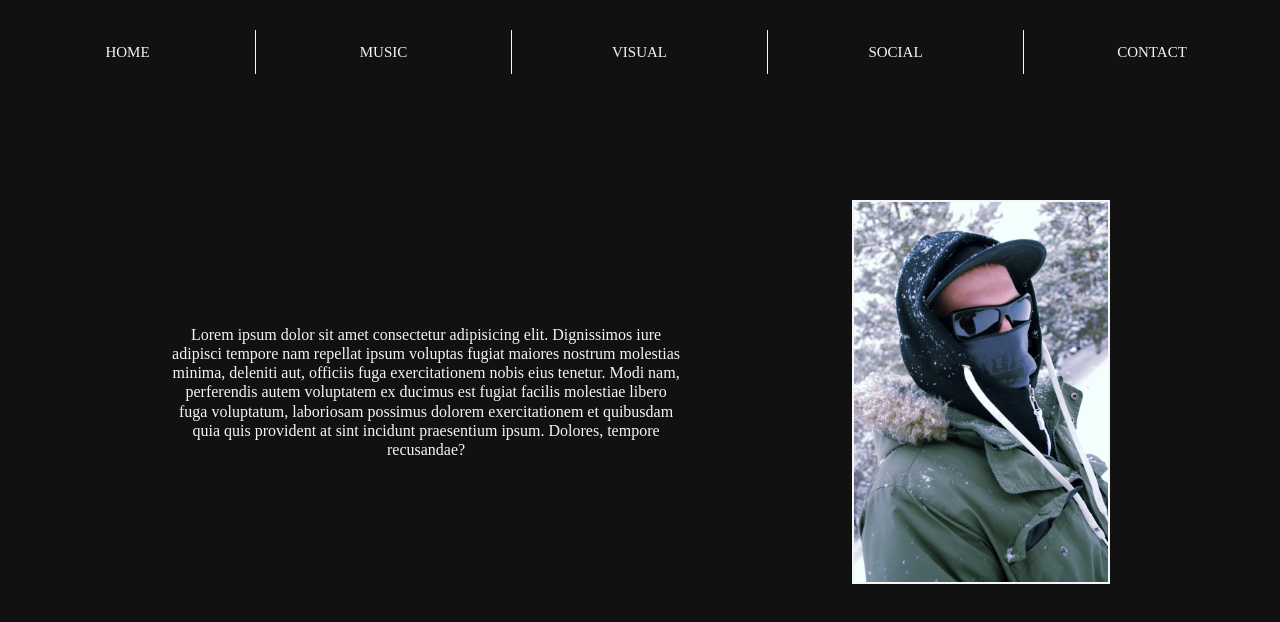
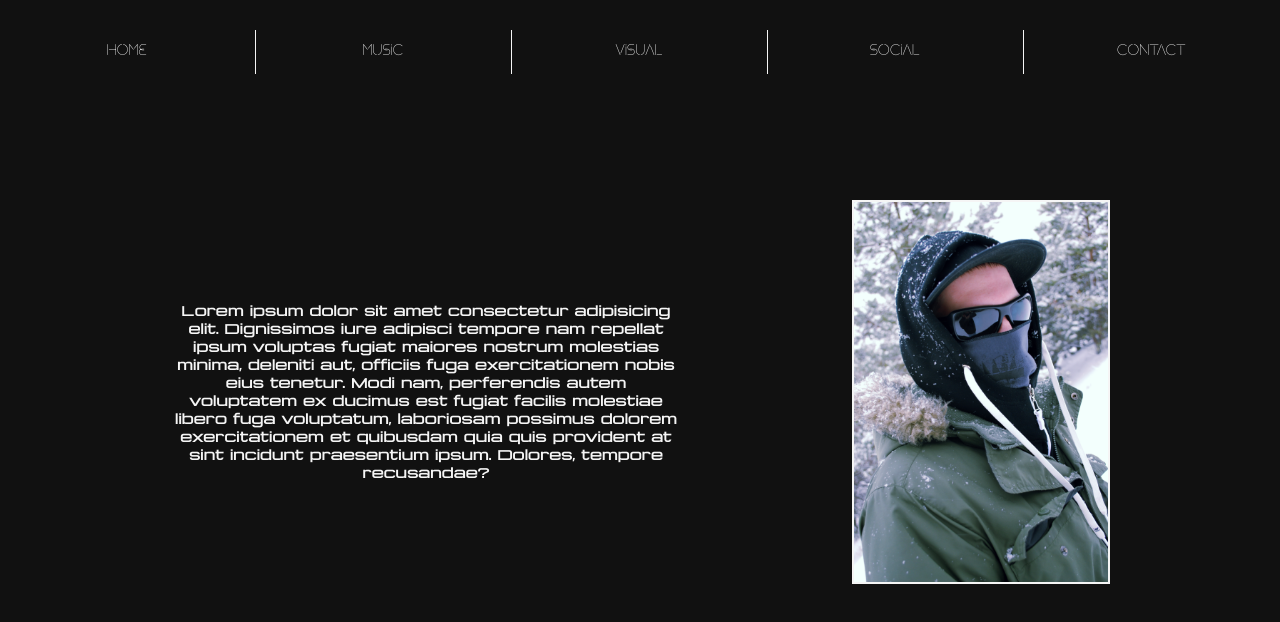
Before and after one commit to roland-szilagyi/zsirkMusic, a plain HTML site: page index.html in a window 1280 px wide. Shown: the part 88-710 px from the top of the page. Drawn offline with Linux system fonts and the light colour scheme.

Commit message:
chore_fonts-add

```diff
--- a/src/styles/base/_typography.scss
+++ b/src/styles/base/_typography.scss
@@ -1,5 +1,11 @@
 $font-primary: "../assets/fonts";
 @font-face {
-  src: url(#{$font-primary}/rumblebrave.otf);
+  src: url(#{$font-primary}/Atomosfer.ttf);
   font-family: 'font-primary';
 }
+
+$font-secondary: "../assets/fonts";
+@font-face {
+  src: url(#{$font-secondary}/KonexyPersonalUse.otf);
+  font-family: 'font-secondary';
+}
--- a/src/styles/layout/_main.scss
+++ b/src/styles/layout/_main.scss
@@ -16,7 +16,7 @@ main {
     align-items: center;
     text-align: center;
     p {
-      font-size: 1rem; // ideiglenes
+      font-family: 'font-secondary';
     }
     @include screen(laptop) {
       width: 40%;
--- a/src/styles/layout/_nav.scss
+++ b/src/styles/layout/_nav.scss
@@ -10,6 +10,7 @@ nav {
     width: 20vw;
     text-align: center;
     padding: 0.8rem 0;
+    font-family: 'font-primary';
   }
 
   a:last-of-type {
```
Also changed, not shown: src/styles/main.css, 1 other file.
